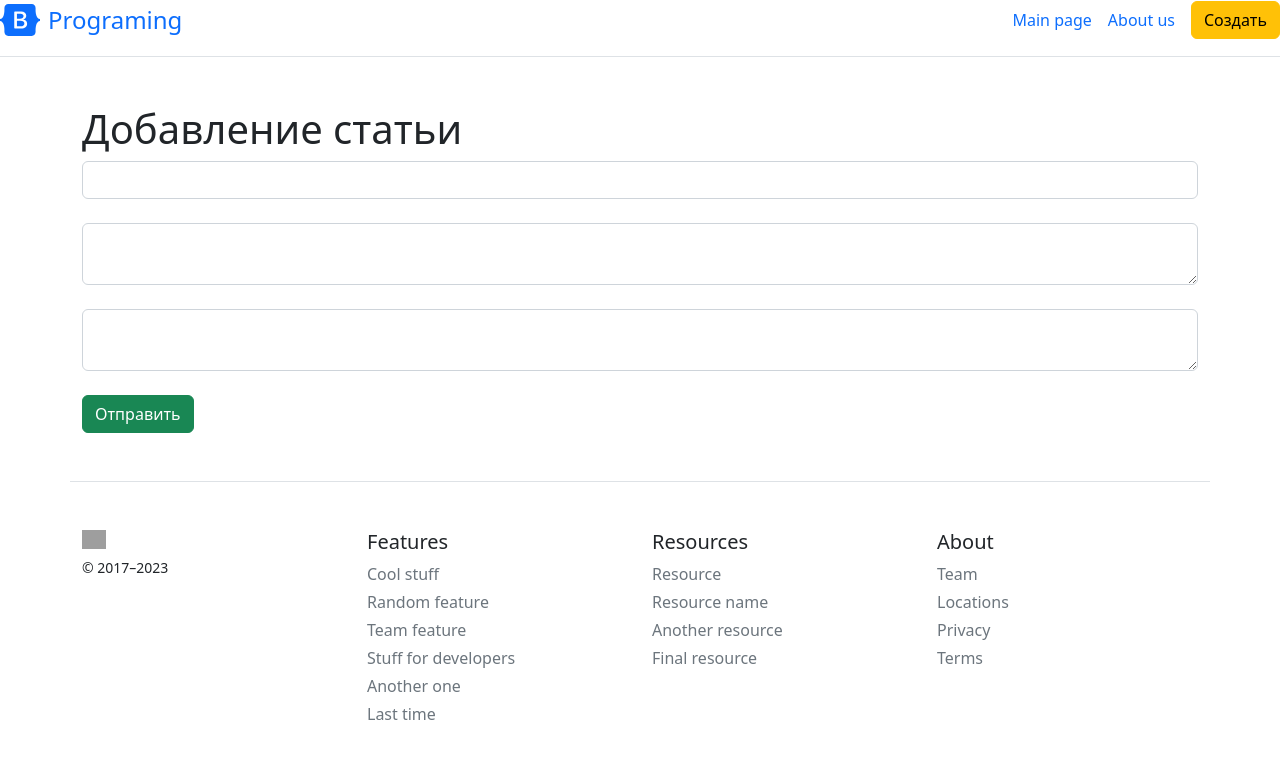
After one commit to ivan1995ivan/blog, a Flask app: page /create-article in a window 1280 px wide. The commit adds this page. Shown: the top 759 px of the page. Run offline with Flask 3, Linux system fonts and the light colour scheme; grey boxes are pictures that could not be loaded.

Commit message:
create_article

```diff
--- a/app.py
+++ b/app.py
@@ -1,6 +1,7 @@
-from flask import Flask, render_template, url_for
+from flask import Flask, render_template, url_for, request, redirect
 from flask_sqlalchemy import SQLAlchemy
 from datetime import datetime
+
 app = Flask(__name__)
 app.config['SQLALCHEMY_DATABASE_URI'] = 'sqlite:///blog.db'
 db = SQLAlchemy(app)
@@ -14,9 +15,11 @@ class Article(db.Model):
     date = db.Column(db.DateTime, default=datetime.utcnow)
 
     def __repr__(self):
-        return 'Article %r' % self.id
+        return '<Article %r>' % self.id
+
 
 @app.route('/')
+@app.route('/home')
 def index():
     return render_template('index.html')
 
@@ -26,9 +29,24 @@ def about():
     return render_template('about.html')
 
 
-@app.route('/user/<string:name>/<int:id>')
-def user(name,id):
-    return 'User page: ' + name +'-'+ str(id)
+@app.route('/create-article', methods=['POST', 'GET'])
+def create_article():
+    if request.method == 'POST':
+        title = request.form['title']
+        intro = request.form['intro']
+        text = request.form['text']
+
+        article = Article(title=title, intro=intro, text=text)
+
+        try:
+            db.session.add(article)
+            db.session.commit()
+            return redirect('/')
+        except:
+            return 'При добавлении статьи произошла ошибка'
+    else:
+        return render_template('create-article.html')
+
 
 if __name__ == '__main__':
     app.run(debug=True)
--- a/templates/base.html
+++ b/templates/base.html
@@ -19,8 +19,8 @@
       <nav class="d-inline-flex mt-2 mt-md-0 ms-md-auto">
         <a class="me-3 py-2 link-body-emphasis text-decoration-none" href="/">Main page</a>
         <a class="me-3 py-2 link-body-emphasis text-decoration-none" href="/about">About us</a>
-
       </nav>
+        <a class="btn btn-warning" href="/create-article">Создать</a>
     </div>
   {% block body %}{% endblock %}
 
--- /dev/null
+++ b/templates/create-article.html
@@ -0,0 +1,18 @@
+{% extends 'base.html' %}
+
+{% block title %}
+About us page
+{% endblock %}
+
+{% block body %}
+<div class="container mt-5">
+    <h1>Добавление статьи</h1>
+    <form method="post">
+        <input type="text" name="title" id="title" class="form-control"><br>
+        <textarea name="intro" id="intro" class="form-control"></textarea><br>
+        <textarea name="text" id="text" class="form-control"></textarea><br>
+        <input type="submit" class="btn btn-success" value="Отправить">
+    </form>
+
+</div>
+{% endblock %}
```
